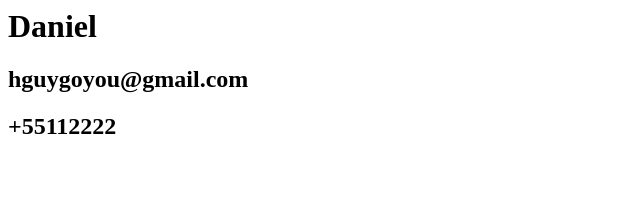
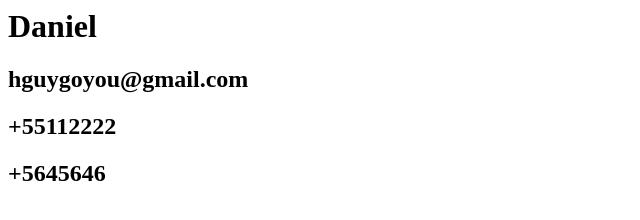
Before and after one commit to gabrilli/pagainateste2, a plain HTML site: page index.html in a window 1280 px wide. Shown: the whole page, without its empty margins (0-640 px from the left). Drawn offline with Linux system fonts and the light colour scheme.

Commit message:
Update index.html

```diff
--- a/index.html
+++ b/index.html
@@ -6,6 +6,7 @@
       <h1> Daniel </h1>
       <h2> hguygoyou@gmail.com </h2>
       <h2> +55112222 </h2>
+      <h2> +5645646 </h2>
     </body>
 
 
```
